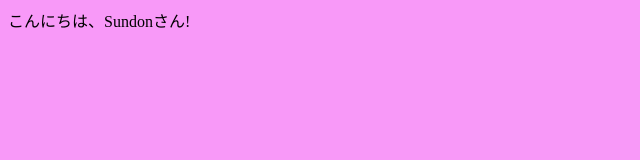
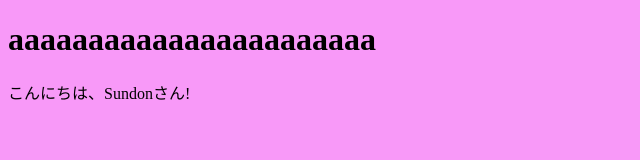
Before and after one commit to kotaro-sudo/DoraruNeon, a plain HTML site: page doraruneon/index.html in a window 1280 px wide. Shown: the whole page, without its empty margins (0-640 px from the left). Drawn offline with Linux system fonts and the light colour scheme.

Commit message:
Update index.html

```diff
--- a/doraruneon/index.html
+++ b/doraruneon/index.html
@@ -7,6 +7,7 @@
   <script src="sundon.js"></script>
 </head>
 <body>
+  <h1>aaaaaaaaaaaaaaaaaaaaaaa</h1>
   こんにちは、Sundonさん!
 </body>
 </html>
```
